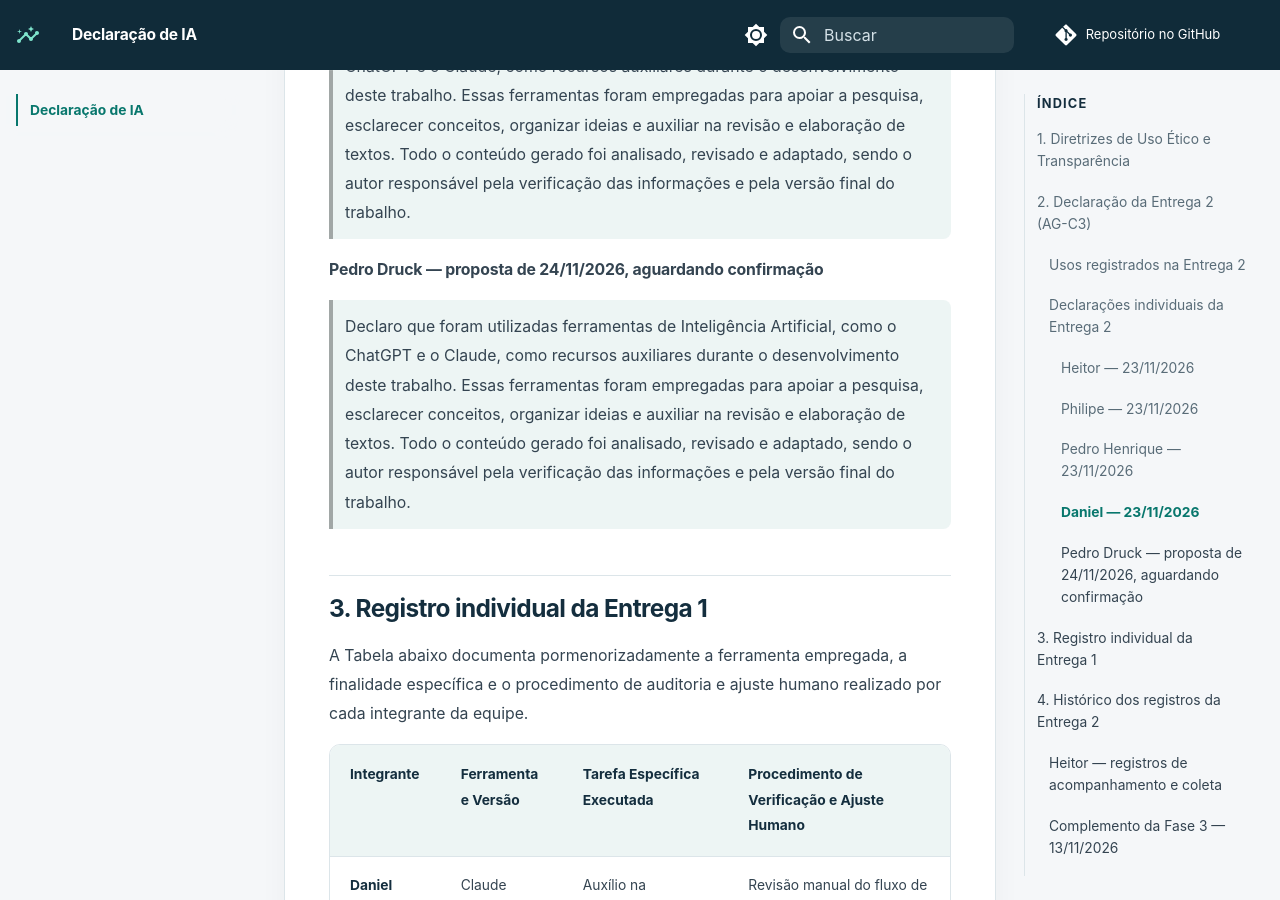
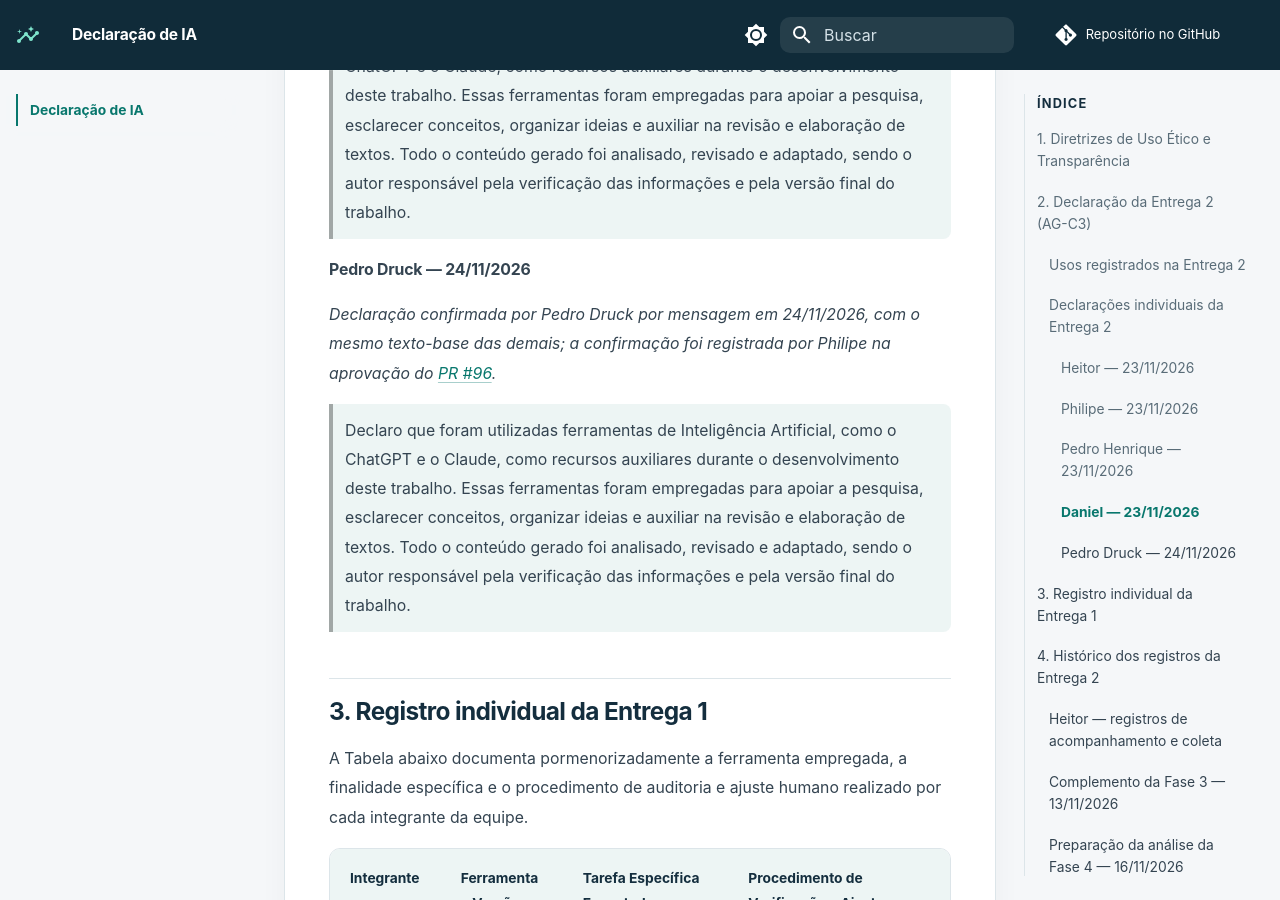
Before and after one commit to FCTE-Qualidade-de-Software-1/2026-2_T02_KATHERINE_JOHNSON, an MkDocs documentation site: the page built from docs/declaracao-ia.md, in a window 1280 px wide and 900 px high, scrolled down 4675 px. Built offline with MkDocs 1.6.1 and Material for MkDocs 9.7.7, drawn with Linux system fonts in a browser that asks for light colours; comment, search, counter and statistics services are not loaded; some of the changed text lies outside the part shown.

Commit message:
docs(ia): registra a confirmação da declaração de IA de Pedro Druck

```diff
--- a/docs/declaracao-ia.md
+++ b/docs/declaracao-ia.md
@@ -44,7 +44,7 @@ documenta a conferência e a divergência identificada.
 
 ### Declarações individuais da Entrega 2
 
-Declarações dadas pelas próprias pessoas em 23/11/2026, registradas como indicado em cada uma.
+Declarações dadas pelas próprias pessoas em 23 e 24/11/2026, registradas como indicado em cada uma.
 
 #### Heitor — 23/11/2026
 
@@ -69,7 +69,9 @@ Declarações dadas pelas próprias pessoas em 23/11/2026, registradas como indi
 
 > Declaro que foram utilizadas ferramentas de Inteligência Artificial, como o ChatGPT e o Claude, como recursos auxiliares durante o desenvolvimento deste trabalho. Essas ferramentas foram empregadas para apoiar a pesquisa, esclarecer conceitos, organizar ideias e auxiliar na revisão e elaboração de textos. Todo o conteúdo gerado foi analisado, revisado e adaptado, sendo o autor responsável pela verificação das informações e pela versão final do trabalho.
 
-#### Pedro Druck — proposta de 24/11/2026, aguardando confirmação
+#### Pedro Druck — 24/11/2026
+
+*Declaração confirmada por Pedro Druck por mensagem em 24/11/2026, com o mesmo texto-base das demais; a confirmação foi registrada por Philipe na aprovação do [PR #96](https://github.com/FCTE-Qualidade-de-Software-1/2026-2_T02_KATHERINE_JOHNSON/pull/96).*
 
 > Declaro que foram utilizadas ferramentas de Inteligência Artificial, como o ChatGPT e o Claude, como recursos auxiliares durante o desenvolvimento deste trabalho. Essas ferramentas foram empregadas para apoiar a pesquisa, esclarecer conceitos, organizar ideias e auxiliar na revisão e elaboração de textos. Todo o conteúdo gerado foi analisado, revisado e adaptado, sendo o autor responsável pela verificação das informações e pela versão final do trabalho.
 
```
